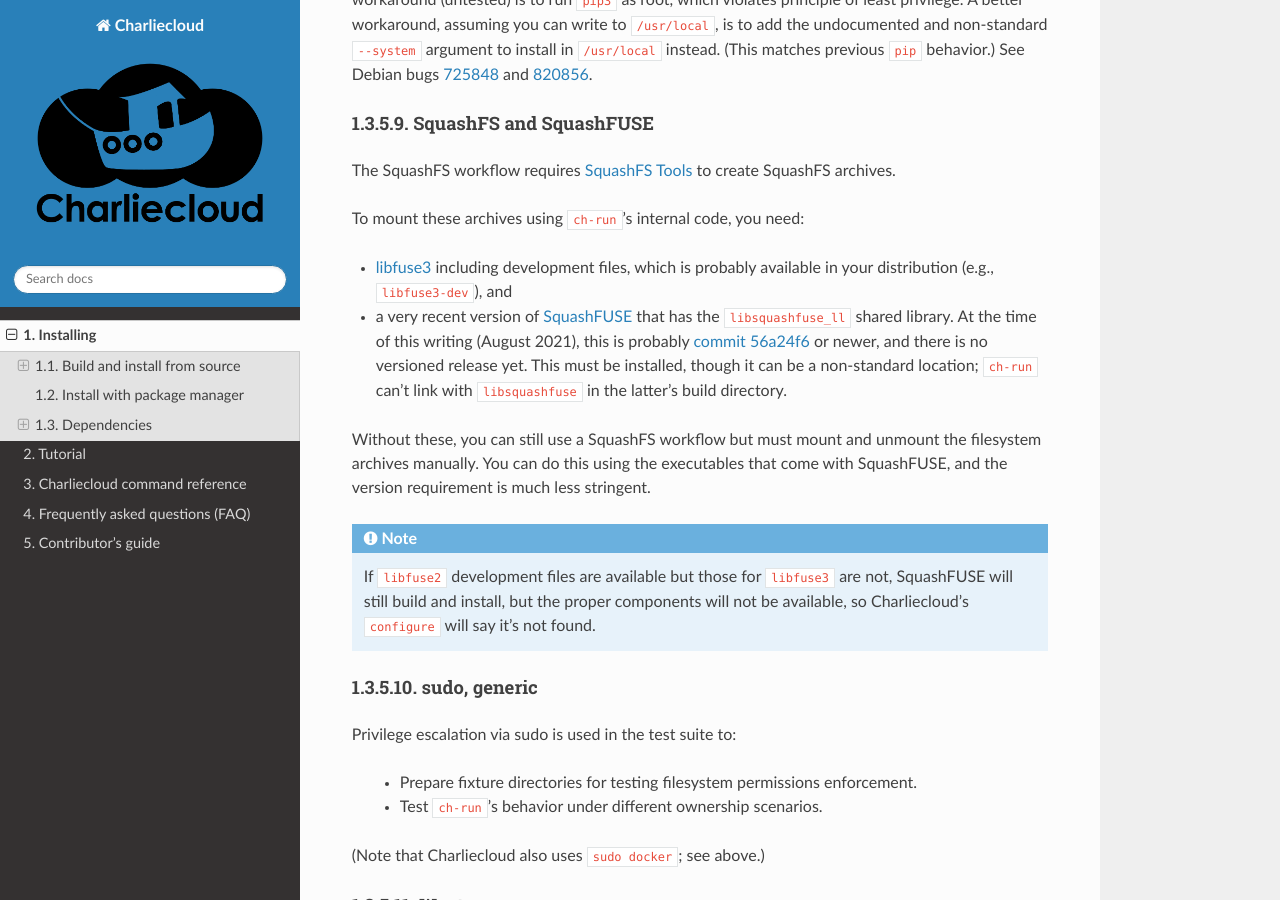
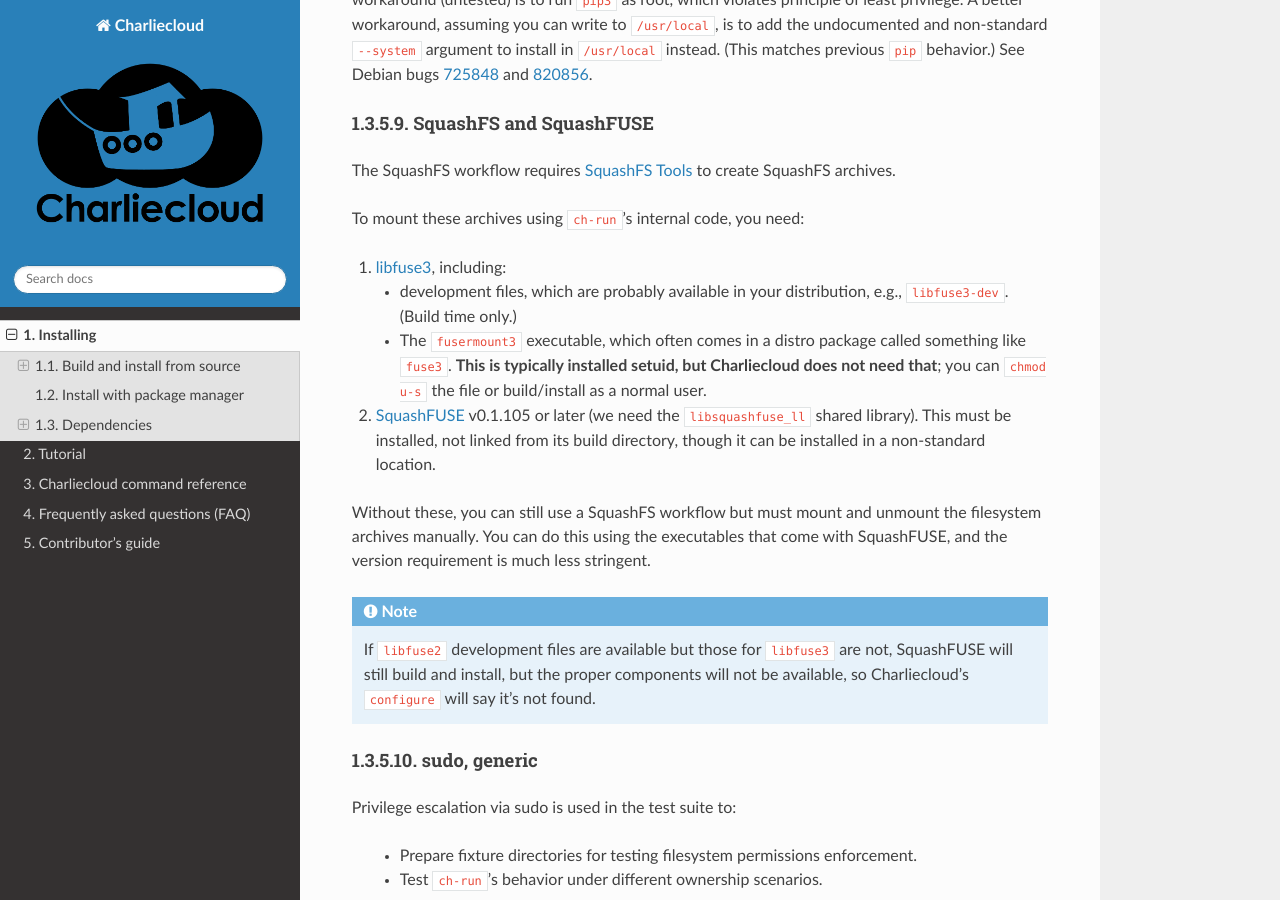
Before and after one commit to hpc/charliecloud, a Sphinx documentation site: the page built from doc/install.rst, in a window 1280 px wide and 900 px high, scrolled down 8082 px. Built offline with Sphinx 7.4.7 and the Read the Docs theme 2.0.0, drawn with Linux system fonts in a browser that asks for light colours.

```diff
--- a/doc/install.rst
+++ b/doc/install.rst
@@ -455,17 +455,20 @@ The SquashFS workflow requires `SquashFS Tools
 
 To mount these archives using :code:`ch-run`'s internal code, you need:
 
-* `libfuse3 <https://github.com/libfuse/libfuse>`_ including development
-  files, which is probably available in your distribution (e.g.,
-  :code:`libfuse3-dev`), and
+1. `libfuse3 <https://github.com/libfuse/libfuse>`_, including:
 
-* a very recent version of `SquashFUSE <https://github.com/vasi/squashfuse>`_
-  that has the :code:`libsquashfuse_ll` shared library. At the time of this
-  writing (August 2021), this is probably `commit 56a24f6
-  <https://github.com/vasi/squashfuse/commit/56a24f6c7f6e5cfd0ce5185f175da223d00dc1ca>`_
-  or newer, and there is no versioned release yet. This must be installed,
-  though it can be a non-standard location; :code:`ch-run` can't link with
-  :code:`libsquashfuse` in the latter's build directory.
+   * development files, which are probably available in your distribution,
+     e.g., :code:`libfuse3-dev`. (Build time only.)
+
+   * The :code:`fusermount3` executable, which often comes in a distro package
+     called something like :code:`fuse3`. **This is typically installed
+     setuid, but Charliecloud does not need that**; you can :code:`chmod u-s`
+     the file or build/install as a normal user.
+
+2. `SquashFUSE <https://github.com/vasi/squashfuse>`_ v0.1.105 or later (we
+   need the :code:`libsquashfuse_ll` shared library). This must be installed,
+   not linked from its build directory, though it can be installed in a
+   non-standard location.
 
 Without these, you can still use a SquashFS workflow but must mount and
 unmount the filesystem archives manually. You can do this using the
```
Also changed, not shown: doc/ch-run_desc.rst (+11 -5 lines), 2 other files.
